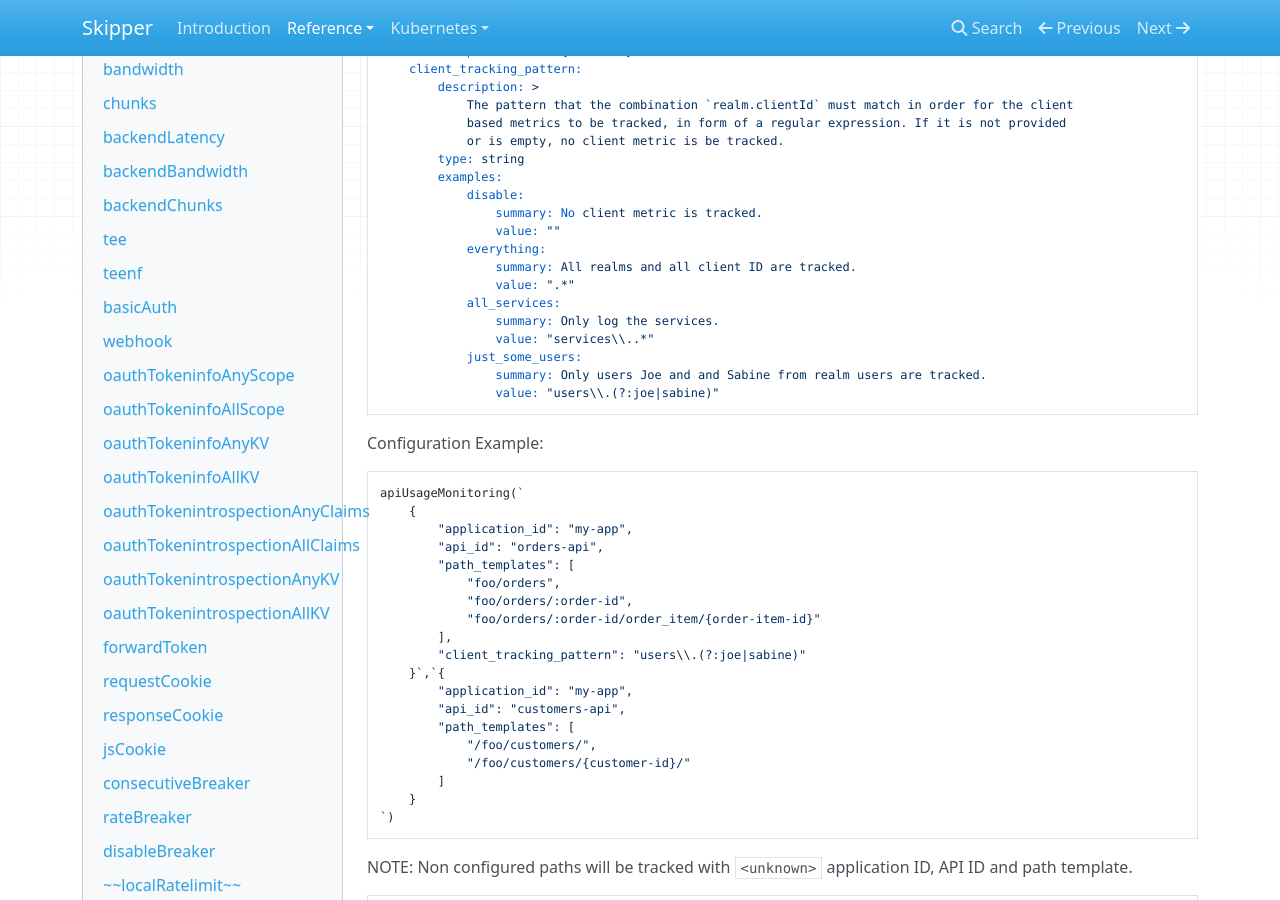
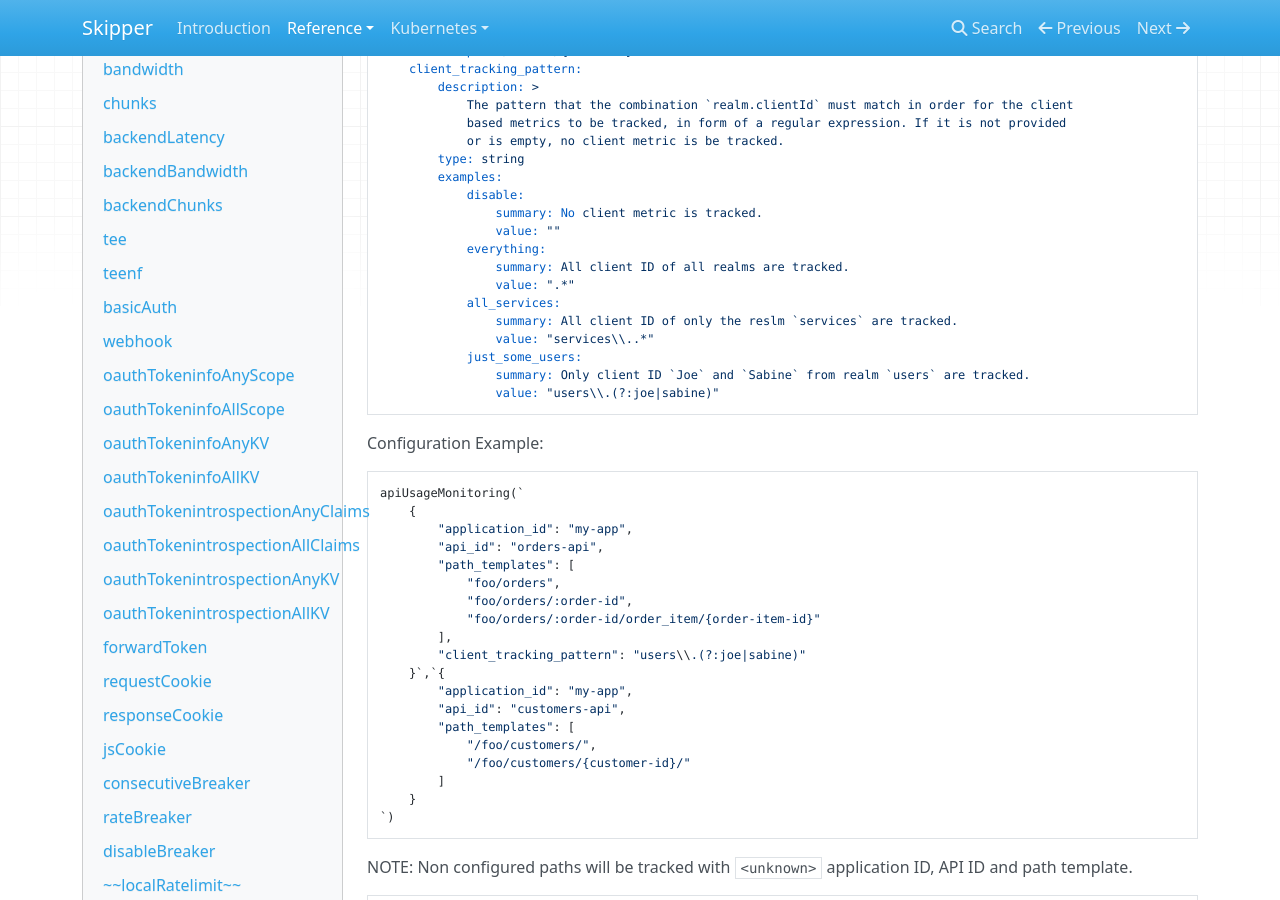
Before and after one commit to zalando/skipper, an MkDocs documentation site: the page built from docs/reference/filters.md, in a window 1280 px wide and 900 px high, scrolled down 19201 px. Built offline with MkDocs 1.6.1, drawn with Linux system fonts in a browser that asks for light colours; nearby versions of some CDN libraries.

Commit message:
fix documentation

````diff
--- a/docs/reference/filters.md
+++ b/docs/reference/filters.md
@@ -1004,13 +1004,13 @@ api-usage-monitoring-configuration:
                 summary: No client metric is tracked.
                 value: ""
             everything:
-                summary: All realms and all client ID are tracked.
+                summary: All client ID of all realms are tracked.
                 value: ".*"
             all_services:
-                summary: Only log the services.
+                summary: All client ID of only the reslm `services` are tracked.
                 value: "services\\..*"
             just_some_users:
-                summary: Only users Joe and and Sabine from realm users are tracked.
+                summary: Only client ID `Joe` and `Sabine` from realm `users` are tracked.
                 value: "users\\.(?:joe|sabine)"
 ```
 
````
